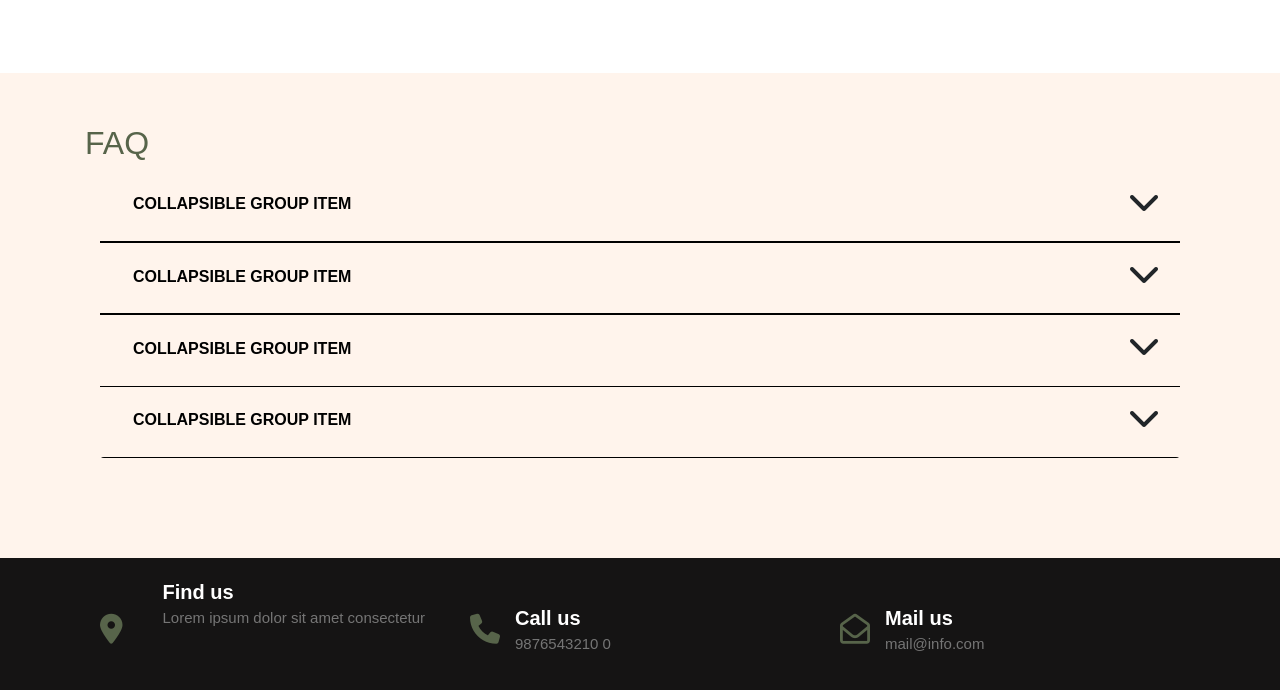
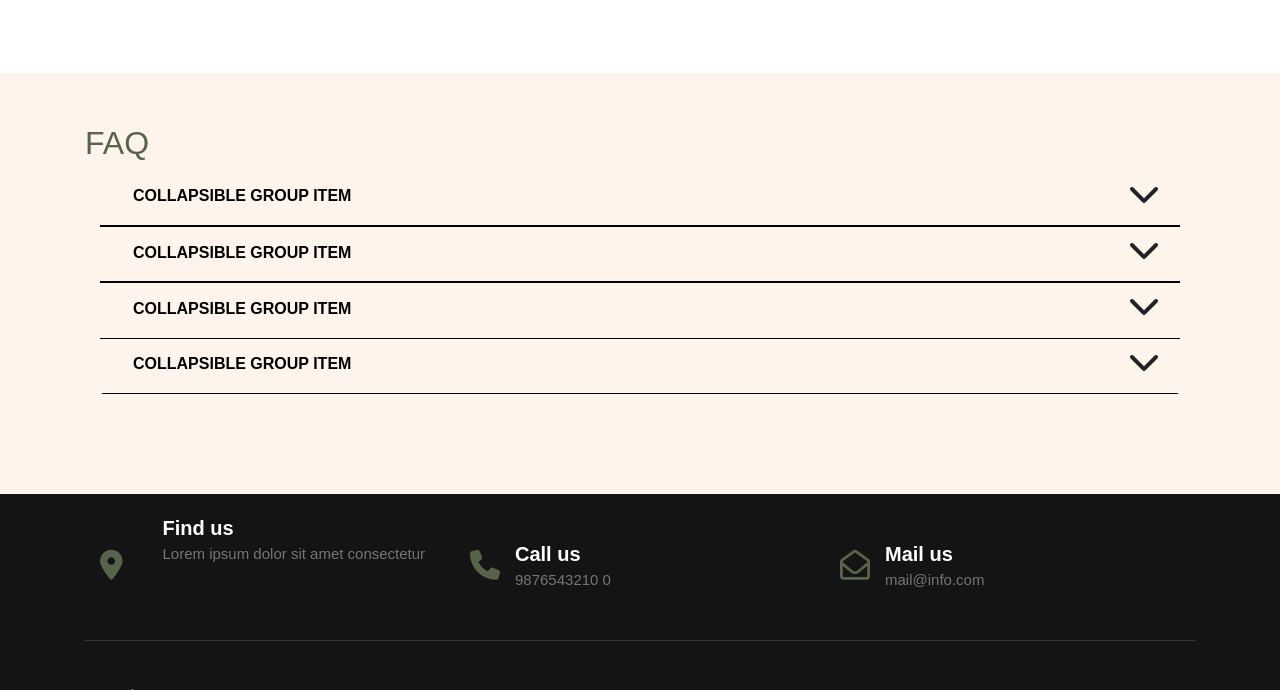
Before and after one commit to TheMaxium69/OMarket, a PHP site: page / in a window 1280 px wide. Shown: the part 1561-2251 px from the top of the page. Run offline with PHP 8.4, Linux system fonts and the light colour scheme; some web fonts are replaced.

Commit message:
correctif accordeon FAQ

```diff
--- a/css/FAQ.css
+++ b/css/FAQ.css
@@ -8,6 +8,6 @@
     font-weight: 500;
 }
 
-#FAQ {
-
+#FAQ .card-header{
+    padding: .25rem 1.25rem;
 }
```
